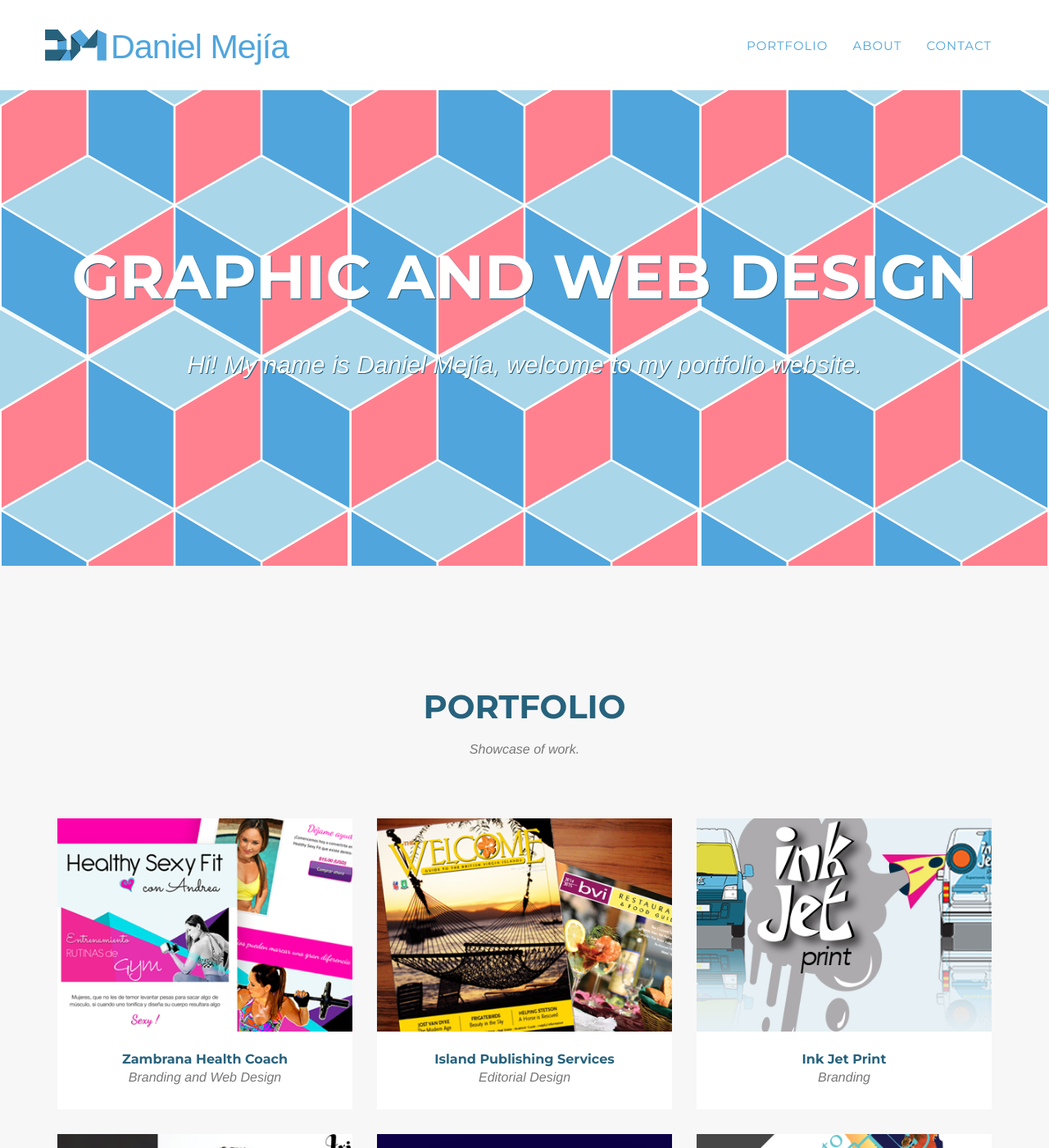
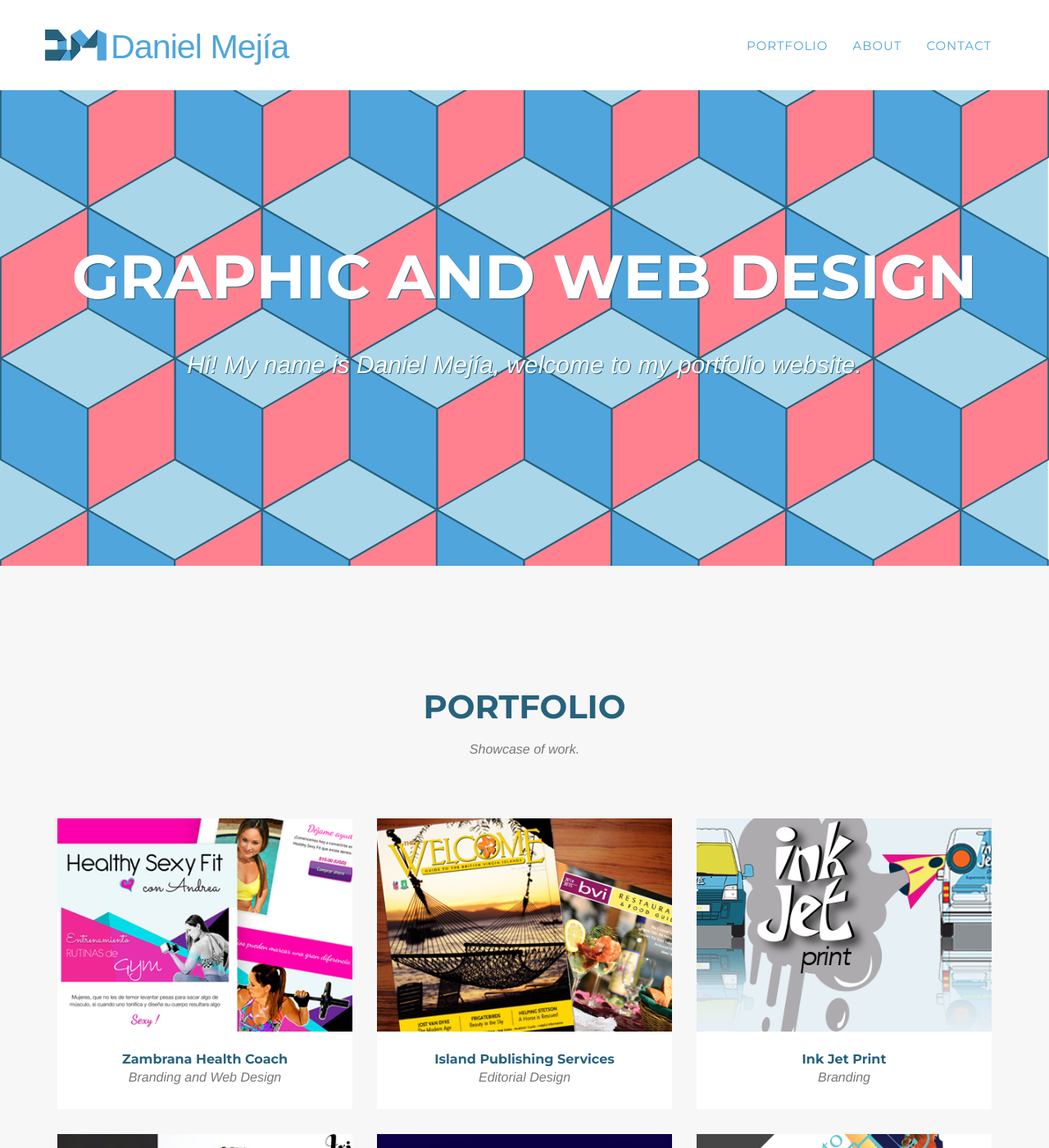
Before and after one commit to daniel-mejia/jekyll, a Jekyll site: the page built from index.html, in a window 1280 px wide and 1400 px high. Shown: the whole window at 82% size. Built offline with Jekyll 4.4.1, drawn with Linux system fonts in a browser that asks for light colours; some web fonts are replaced.

Commit message:
changed svg img in header for safari

```diff
--- a/_includes/css/agency.css
+++ b/_includes/css/agency.css
@@ -284,6 +284,7 @@ fieldset[disabled] .btn-xl.active {
 header {
     text-align: center;
     color: #fff;
+    width: 100%;
 }
 
 header .intro-text {
--- a/_includes/header.html
+++ b/_includes/header.html
@@ -1,9 +1,11 @@
     <!-- Header -->
-    <header class="parallax-window" data-parallax="scroll" data-image-src="/img/water-drop-daniel-mejia.svg">
-        <div class="container">
-            <div class="intro-text">
-                <div class="intro-heading">Graphic and Web Design</div>
-                <div class="intro-lead-in">Hi! My name is Daniel Mejía, welcome to my portfolio website.</div>
+    <header>
+        <div class="parallax-window" data-parallax="scroll" data-image-src="/img/water-drop-daniel-mejia.svg" data-natural-width="auto">
+            <div class="container">
+                <div class="intro-text">
+                    <div class="intro-heading">Graphic and Web Design</div>
+                    <div class="intro-lead-in">Hi! My name is Daniel Mejía, welcome to my portfolio website.</div>
+                </div>
             </div>
         </div>
     </header>
```
Also changed, not shown: img/water-drop-daniel-mejia.svg.
